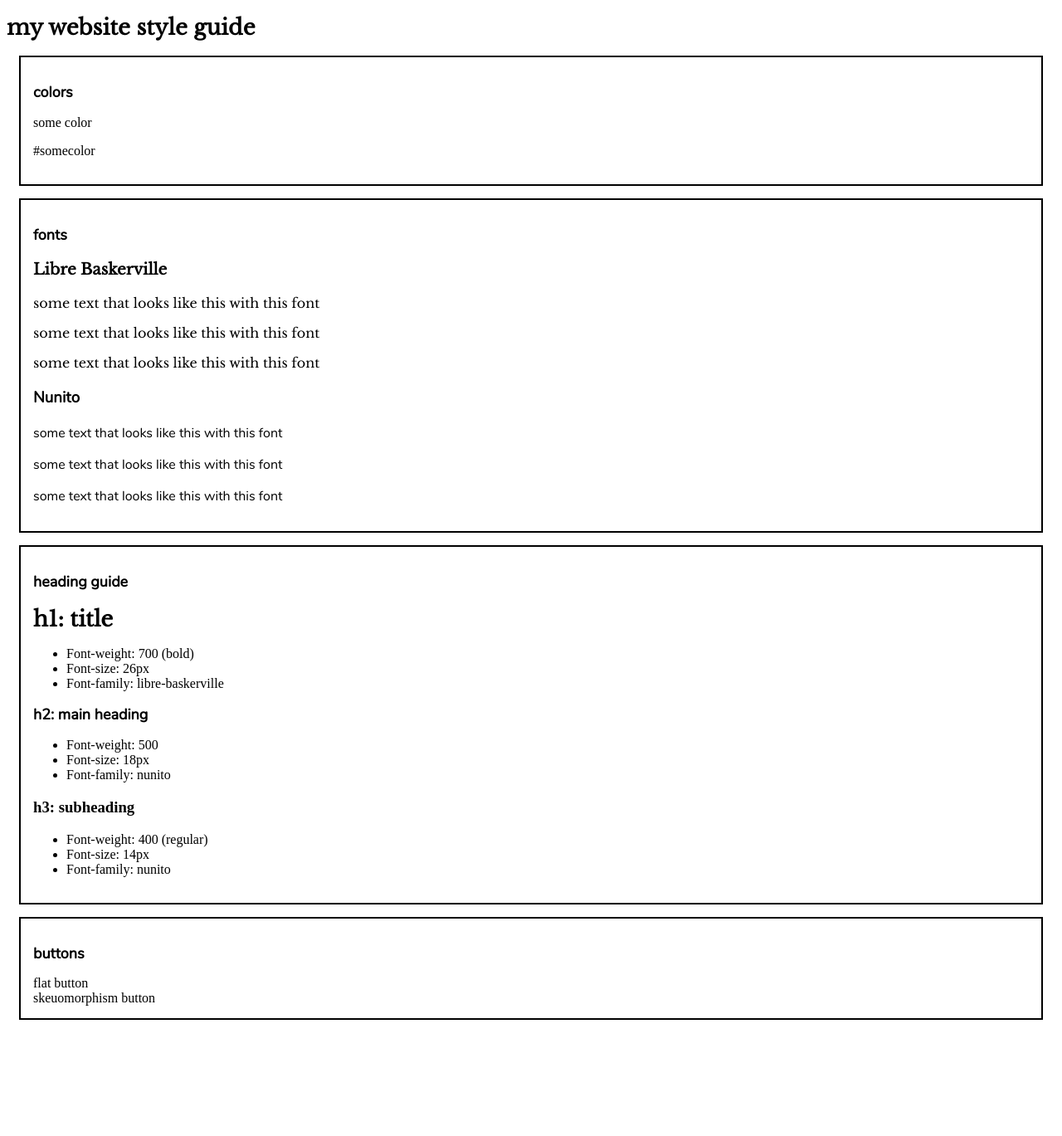
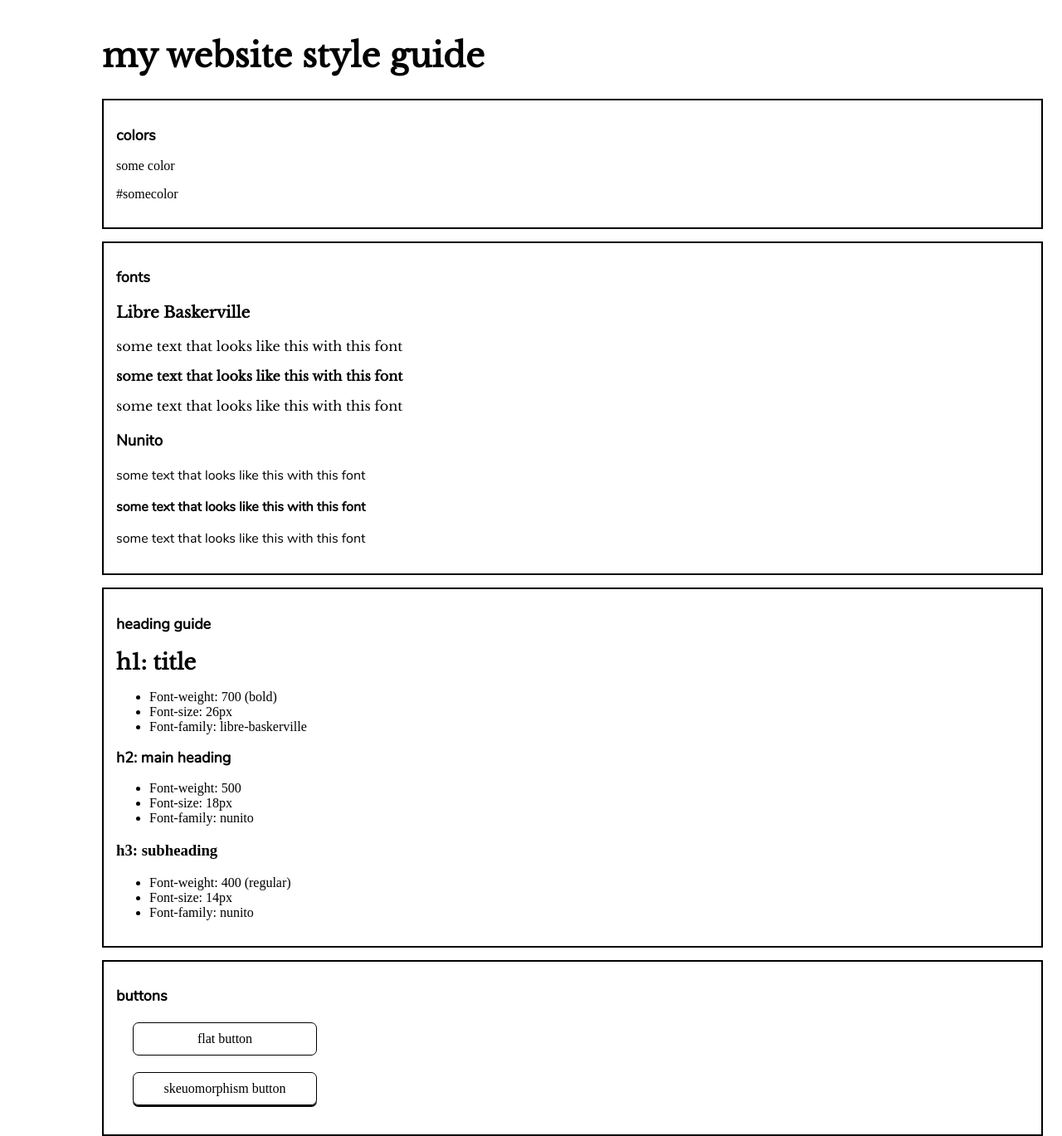
Before and after one commit to hspark220/website-style-guide, a plain HTML site: page index.html in a window 1280 px wide. Shown: the whole page at 83% size. Before the commit the page ends 1244 px from the top, so only its background shows below. Drawn offline with Linux system fonts and the light colour scheme.

Commit message:
make buttons into buttons and tweak some margins

```diff
--- a/index.html
+++ b/index.html
@@ -5,7 +5,7 @@
     <link href="./resources/css/style.css" type="text/css" rel="stylesheet" />
   </head>
   <body>
-    <h1>my website style guide</h1>
+    <h1 class="title">my website style guide</h1>
     <div class="container colors">
       <h2>colors</h2>
       <div class="some color">
--- a/resources/css/style.css
+++ b/resources/css/style.css
@@ -12,6 +12,11 @@
     url("../fonts/nunito/Nunito-Italic.ttf");
 }
 
+html {
+  margin-left: 100px;
+  margin-top: 15px;
+}
+
 h1 {
   font-family: "Libre Baskerville";
   font-size: 26px;
@@ -20,6 +25,11 @@ h1 {
 h2 {
   font-family: "Nunito";
   font-size: 18px;
+}
+
+.title {
+  margin-left: 15px;
+  font-size: 40px;
 }
 
 .container {
@@ -35,3 +45,52 @@ h2 {
 .nunito {
   font-family: "Nunito", sans-serif;
 }
+
+.bold {
+  font-weight: bold;
+}
+
+.normal {
+  font-weight: normal;
+}
+
+.italic {
+  font-weight: italic;
+}
+
+.flat-button {
+  margin: 20px;
+  padding: 10px;
+  border: 1px solid black;
+  border-radius: 7px;
+  width: 200px;
+  text-align: center;
+}
+
+.flat-button:hover {
+  cursor: pointer;
+}
+
+.flat-button:active {
+  background-color: grey;
+  color: white;
+}
+
+.skeuomorphism-button {
+  margin: 20px;
+  padding: 10px;
+  border: 1px solid black;
+  border-radius: 7px;
+  width: 200px;
+  text-align: center;
+  box-shadow: 0px 2px;
+}
+
+.skeuomorphism-button:hover {
+  cursor: pointer;
+}
+
+.skeuomorphism-button:active {
+  background-color: grey;
+  color: white;
+}
```
